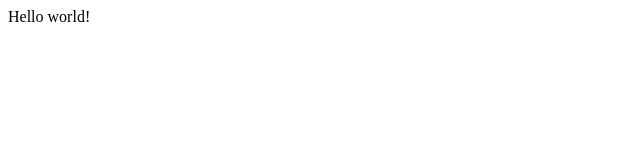
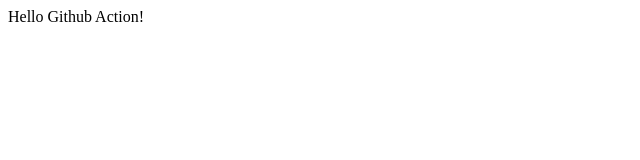
Before and after one commit to torbenmoeller/blog, a Gatsby site: page / in a window 1280 px wide. Shown: the full height of the page, 0-640 px from the left. Built offline with nearby package versions, Linux system fonts and the light colour scheme; Gatsby itself is replaced by a stand-in of ours.

Commit message:
Update index.js

```diff
--- a/src/pages/index.js
+++ b/src/pages/index.js
@@ -1,5 +1,5 @@
 import React from "react"
 
 export default function Home() {
-  return <div>Hello world!</div>
+  return <div>Hello Github Action!</div>
 }
```
